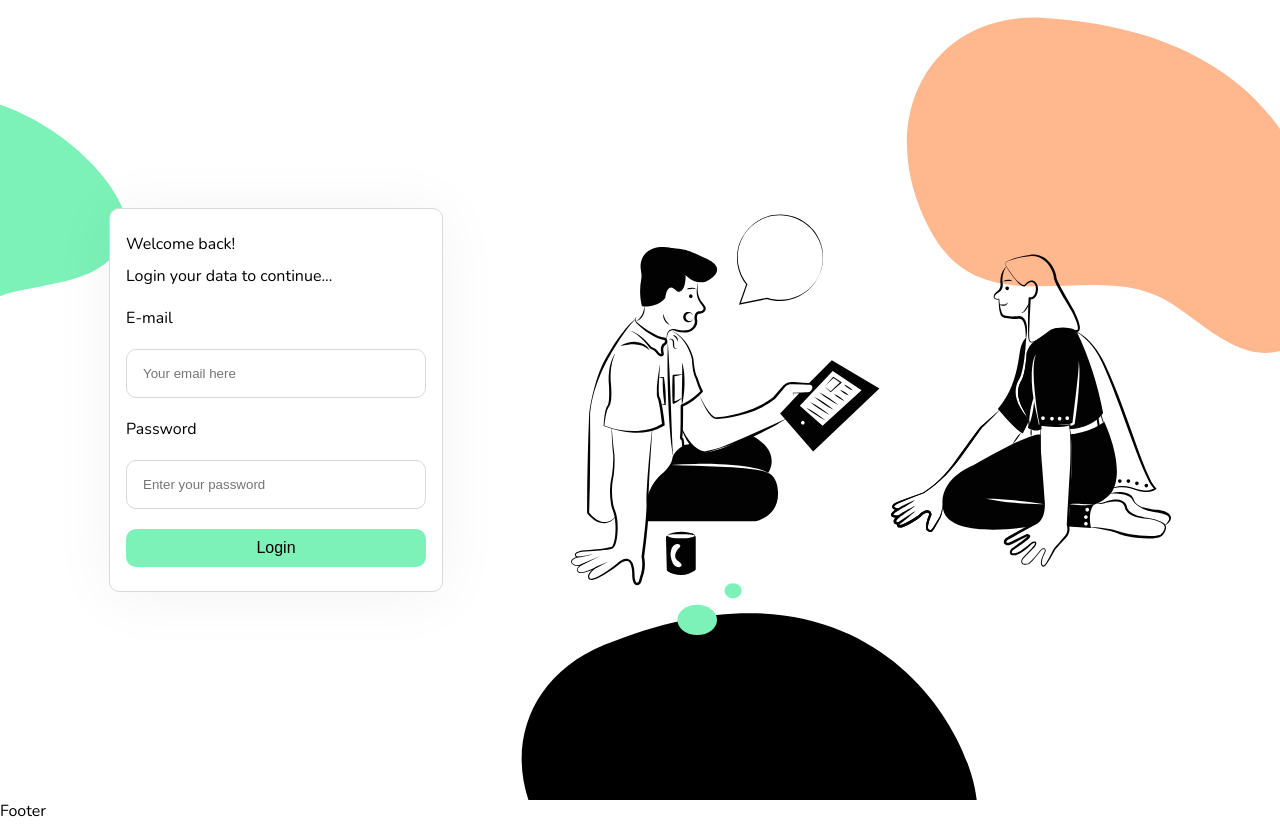
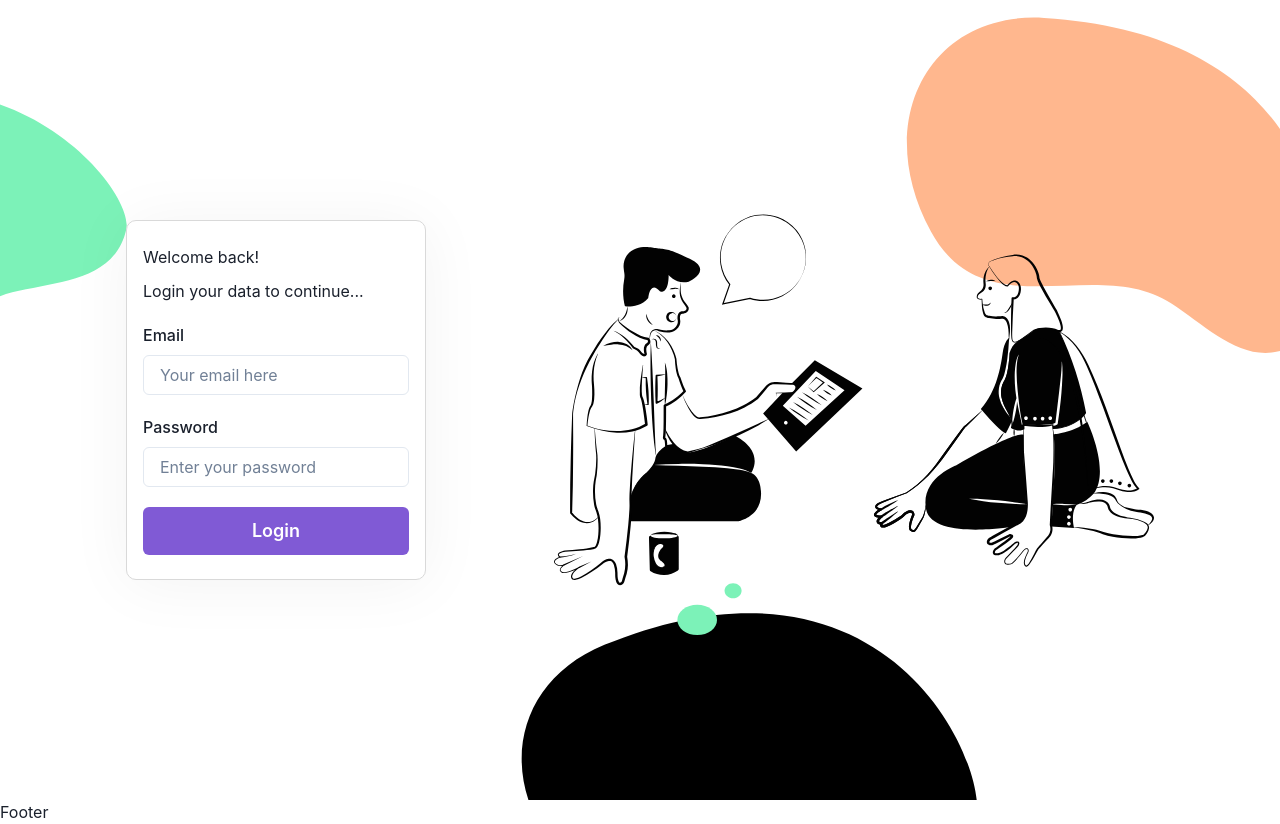
Before and after one commit to alperyesilyurt/student-campaign-app, a React (Vite) app: page /auth/login in a window 1280 px wide. Built offline with nearby package versions, Linux system fonts and the light colour scheme.

Commit message:
feat: add chakra-ui
# Conflicts:
#	src/App.tsx
#	src/common/hooks/use-get-campaigns.ts
#	src/components/CampaignCard.tsx
#	src/modules/Campaigns/index.tsx
#	yarn.lock

```diff
--- a/package.json
+++ b/package.json
@@ -9,12 +9,16 @@
     "preview": "vite preview"
   },
   "dependencies": {
+    "@chakra-ui/react": "^2.3.7",
+    "@emotion/react": "^11.10.5",
+    "@emotion/styled": "^11.10.5",
     "@hookform/resolvers": "^2.9.8",
     "@tanstack/react-query": "^4.13.0",
     "@types/node": "^18.8.3",
     "@types/react-lazy-load-image-component": "^1.5.2",
     "@types/styled-components": "^5.1.26",
     "axios": "^1.1.3",
+    "framer-motion": "^7.6.5",
     "i18next": "^21.10.0",
     "react": "^18.2.0",
     "react-dom": "^18.2.0",
--- a/src/App.tsx
+++ b/src/App.tsx
@@ -1,9 +1,10 @@
 import { Route, Routes } from "react-router";
 import { QueryClient, QueryClientProvider } from "@tanstack/react-query";
-import "./App.css";
+import { ChakraProvider } from "@chakra-ui/react";
 import { ErrorBoundary } from "react-error-boundary";
+import { extendTheme } from "@chakra-ui/react";
+
 import Navbar from "./components/Navbar";
-import "@/common/i18n/i18n";
 import Companies from "@/modules/Companies";
 import Campaigns from "@/modules/Campaigns";
 import CampaignDetail from "@/modules/CampaignDetail";
@@ -11,6 +12,9 @@ import Home from "@/modules/Home";
 import Login from "../src/modules/Auth/Login";
 import Register from "../src/modules/Auth/Register";
 import Footer from "@/components/Footer";
+
+import "./App.css";
+import "@/common/i18n/i18n";
 
 const queryClient = new QueryClient();
 
@@ -29,9 +33,21 @@ function ErrorFallback({
     </div>
   );
 }
+// 2. Extend the theme to include custom colors, fonts, etc
+const colors = {
+  brand: {
+    900: "#1a365d",
+    800: "#153e75",
+    700: "#278fff",
+  },
+};
+
+const theme = extendTheme({ colors });
+
 function App() {
   return (
     <ErrorBoundary FallbackComponent={ErrorFallback}>
+      <ChakraProvider theme={theme}>
         <QueryClientProvider client={queryClient}>
           <Navbar></Navbar>
           <Routes>
@@ -44,6 +60,7 @@ function App() {
           </Routes>
           <Footer></Footer>
         </QueryClientProvider>
+      </ChakraProvider>
     </ErrorBoundary>
   );
 }
--- a/src/common/hooks/use-get-campaigns.ts
+++ b/src/common/hooks/use-get-campaigns.ts
@@ -10,7 +10,7 @@ export const useGetAllCampaigns = () => {
     },
     {
       select: (data: any): { data: Campaign[] } => data,
-    },
+    }
   );
 
   return getAllCampaigns;
--- a/src/components/forms/auth/LoginForm.tsx
+++ b/src/components/forms/auth/LoginForm.tsx
@@ -1,17 +1,24 @@
-import React from "react";
 import { SubmitHandler, useForm } from "react-hook-form";
 import { zodResolver } from "@hookform/resolvers/zod";
 import { z } from "zod";
-import { services } from "@/common/services/services";
 import styled from "styled-components";
-import { saveTokenToStorage } from "@/common/utils";
-import Button from "@/components/styled/button/Button";
-import Input from "@/components/styled/input/Input";
+
+import {
+  Button,
+  FormErrorMessage,
+  Input,
+  FormLabel,
+  FormControl,
+  Collapse,
+  Box,
+} from "@chakra-ui/react";
+import { useEffect } from "react";
 
 const schema = z.object({
   email: z.string().email().min(2),
   password: z.string().min(6),
 });
+
 export type LoginFormSchemaType = z.infer<typeof schema>;
 
 const CardWrapper = styled.form`
@@ -41,7 +48,7 @@ export default function LoginForm(props: Props) {
     register,
     handleSubmit,
     reset,
-    formState: { errors },
+    formState: { errors, isSubmitting },
   } = useForm<LoginFormSchemaType>({
     resolver: zodResolver(schema),
   });
@@ -52,6 +59,10 @@ export default function LoginForm(props: Props) {
     props.handleLogin(data);
   };
 
+  useEffect(() => {
+    console.log(errors);
+  }, [errors]);
+
   return (
     <CardWrapper
       onSubmit={handleSubmit(processForm)}
@@ -61,31 +72,47 @@ export default function LoginForm(props: Props) {
         <div>Welcome back!</div>
         <div>Login your data to continue...</div>
       </HeadWrapper>
-      <label
-        style={{
-          borderRadius: "10px",
-        }}
-        htmlFor="email"
-      >
-        E-mail
-      </label>
+
+      <FormControl isInvalid={Boolean(errors.email)}>
+        <FormLabel htmlFor="email">Email</FormLabel>
         <Input
           {...register("email", { required: true })}
           type="email"
           placeholder="Your email here"
         />
+        <Collapse in={errors.email?.message ? true : false} animateOpacity>
+          <Box fontSize={"sm"} textColor={"red.500"}>
+            <FormErrorMessage>
+              {errors.email && errors.email.message}
+            </FormErrorMessage>
+          </Box>
+        </Collapse>
+      </FormControl>
 
-      {errors.email?.message && <span>{errors.email?.message}</span>}
-
-      <label htmlFor="email"> Password</label>
+      <FormControl isInvalid={Boolean(errors.password)}>
+        <FormLabel htmlFor="password">Password</FormLabel>
         <Input
           {...register("password", { required: true, minLength: 6 })}
           type="password"
           placeholder="Enter your password"
         />
-      {errors.password?.message && <span>{errors.password?.message}</span>}
+        <Collapse in={errors.password?.message ? true : false} animateOpacity>
+          <Box fontSize={"sm"} textColor={"red.500"}>
+            <FormErrorMessage>
+              {errors.password && errors.password.message}
+            </FormErrorMessage>
+          </Box>
+        </Collapse>
+      </FormControl>
 
-      <Button variant="primary"> Login</Button>
+      <Button
+        colorScheme="purple"
+        size="lg"
+        type="submit"
+        isLoading={isSubmitting}
+      >
+        Login
+      </Button>
     </CardWrapper>
   );
 }
--- a/src/modules/Auth/Login.tsx
+++ b/src/modules/Auth/Login.tsx
@@ -4,7 +4,7 @@ import { saveTokenToStorage } from "./../../common/utils";
 import styled from "styled-components";
 import LoginForm from "@/components/forms/auth/LoginForm";
 import AuthSvg from "../../assets/vectors/auth.svg";
-import { AuthBackground } from "../../components/styled/constants"
+import { AuthBackground } from "../../components/styled/constants";
 
 const schema = z.object({
   email: z.string().email().min(2),
```
Also changed, not shown: 1 other file (tests, documents, lock files or other folders). Lines whose indentation alone changed are shown as unchanged.
